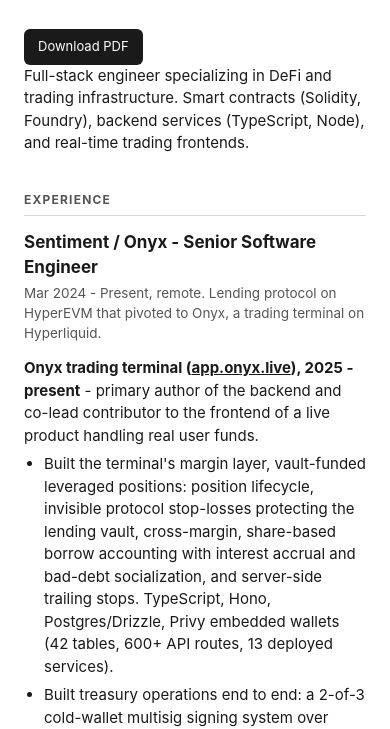
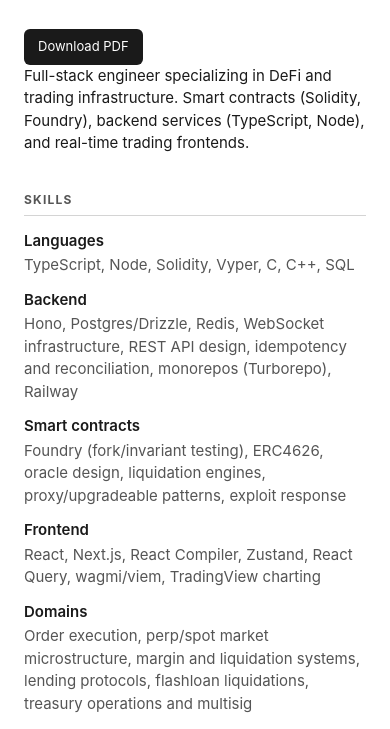
Before and after one commit to sriyantra/sriyantra.github.io, a plain HTML site: page index.html in a window 390 px wide. Shown: the part 142-871 px from the top of the page. Drawn offline with Linux system fonts and the light colour scheme.

Commit message:
feat: skills summary at top

```diff
--- a/index.html
+++ b/index.html
@@ -53,6 +53,13 @@
   .phase { margin: 14px 0 6px; }
   ul { margin: 6px 0 0 20px; }
   li { margin-bottom: 6px; }
+  dl.skills { display: grid; grid-template-columns: 150px 1fr; gap: 8px 20px; }
+  dl.skills dt { font-weight: 600; }
+  dl.skills dd { color: var(--fg); }
+  @media (max-width: 620px) {
+    dl.skills { grid-template-columns: 1fr; gap: 2px; }
+    dl.skills dd { margin-bottom: 10px; color: var(--muted); }
+  }
   a { color: inherit; }
   footer { margin-top: 48px; font-size: 13px; color: var(--muted); }
   @media print {
@@ -78,6 +85,20 @@
 </header>
 
 <div class="summary">Full-stack engineer specializing in DeFi and trading infrastructure. Smart contracts (Solidity, Foundry), backend services (TypeScript, Node), and real-time trading frontends.</div>
+
+<h2>Skills</h2>
+<dl class="skills">
+  <dt>Languages</dt>
+  <dd>TypeScript, Node, Solidity, Vyper, C, C++, SQL</dd>
+  <dt>Backend</dt>
+  <dd>Hono, Postgres/Drizzle, Redis, WebSocket infrastructure, REST API design, idempotency and reconciliation, monorepos (Turborepo), Railway</dd>
+  <dt>Smart contracts</dt>
+  <dd>Foundry (fork/invariant testing), ERC4626, oracle design, liquidation engines, proxy/upgradeable patterns, exploit response</dd>
+  <dt>Frontend</dt>
+  <dd>React, Next.js, React Compiler, Zustand, React Query, wagmi/viem, TradingView charting</dd>
+  <dt>Domains</dt>
+  <dd>Order execution, perp/spot market microstructure, margin and liquidation systems, lending protocols, flashloan liquidations, treasury operations and multisig</dd>
+</dl>
 
 <h2>Experience</h2>
 
@@ -121,14 +142,6 @@
 <li>Developed performance analysis scripts to optimize flash chip efficiency for a rack-scale NVMe storage architecture processing 10M+ IOPS.</li>
 </ul>
 
-<h2>Skills</h2>
-<ul>
-<li><b>Smart contracts</b>: Solidity, Vyper, Foundry (fork/invariant testing), ERC4626, oracle design, liquidation engines, exploit response</li>
-<li><b>Backend</b>: TypeScript, Node, Hono, Postgres/Drizzle, Redis, WebSocket infrastructure, viem/ethers, monorepos (Turborepo), Railway</li>
-<li><b>Frontend</b>: React, Next.js, React Compiler, Zustand, React Query, wagmi, TradingView charting</li>
-<li><b>Domains</b>: perp/spot market microstructure, margin systems, lending protocols, flashloan liquidations, treasury operations</li>
-</ul>
-
 <h2>Education</h2>
 <div><b>Stanford University</b> - Computer Science coursework (did not complete degree)</div>
 
```
